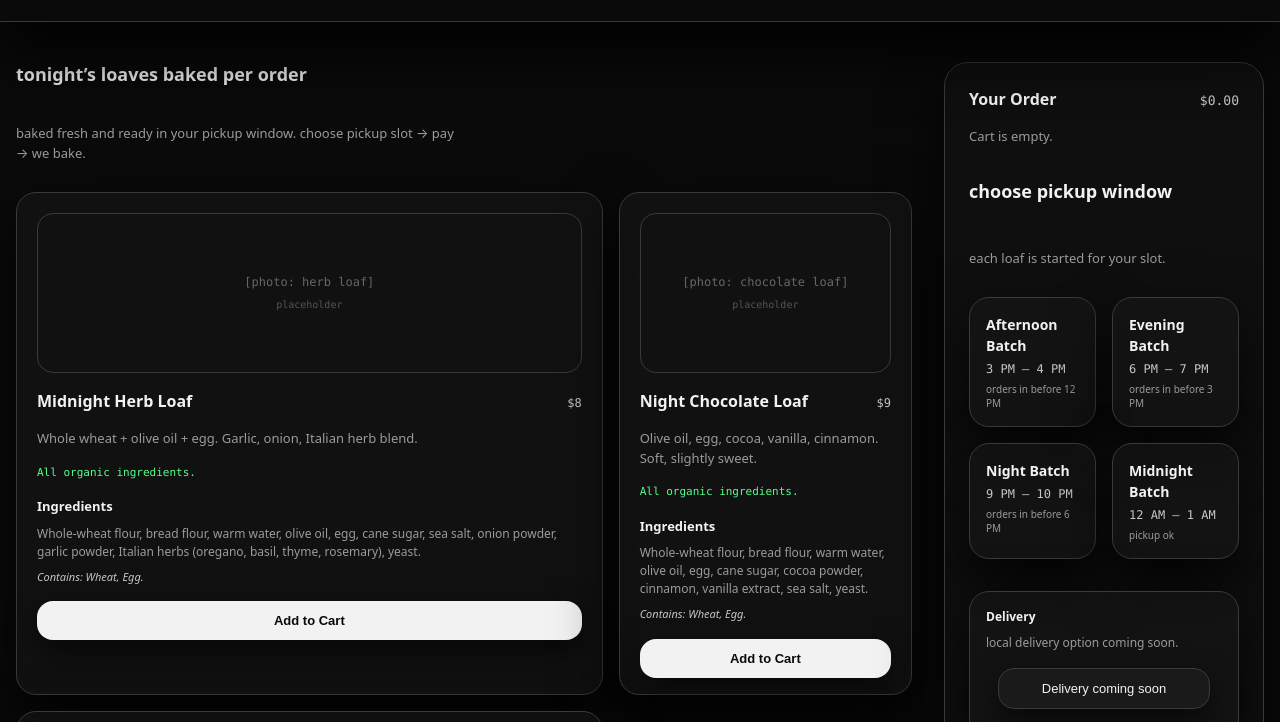
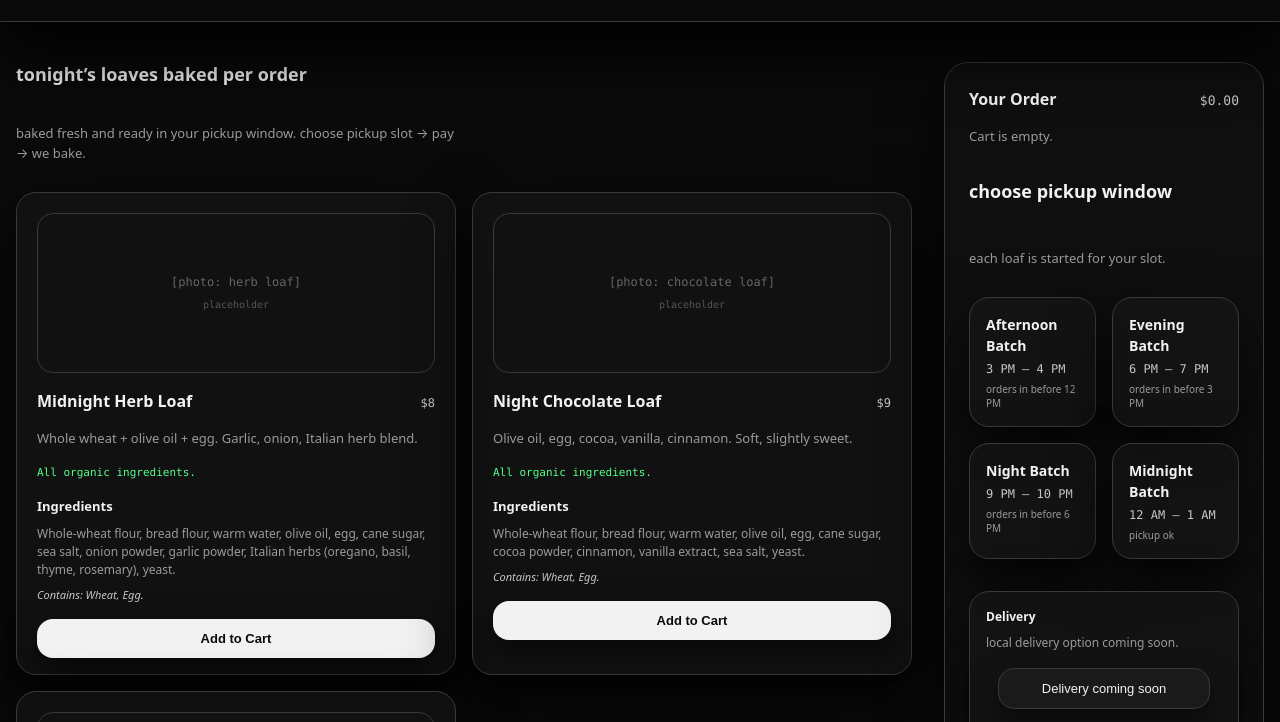
Before and after one commit to ft4qwft6t8-lang/bbl, a website: page index.html in a window 1280 px wide. Shown: the part 73-795 px from the top of the page. Drawn offline with Linux system fonts and the light colour scheme.

Commit message:
Update index.html

```diff
--- a/index.html
+++ b/index.html
@@ -10,7 +10,7 @@
   <style>
 .card-grid {
   display: grid;
-  grid-template-columns: 2fr 1fr;
+  grid-template-columns: 1fr 1fr;
   gap: 1rem; /* optional, for spacing between columns */
 }
 
```
